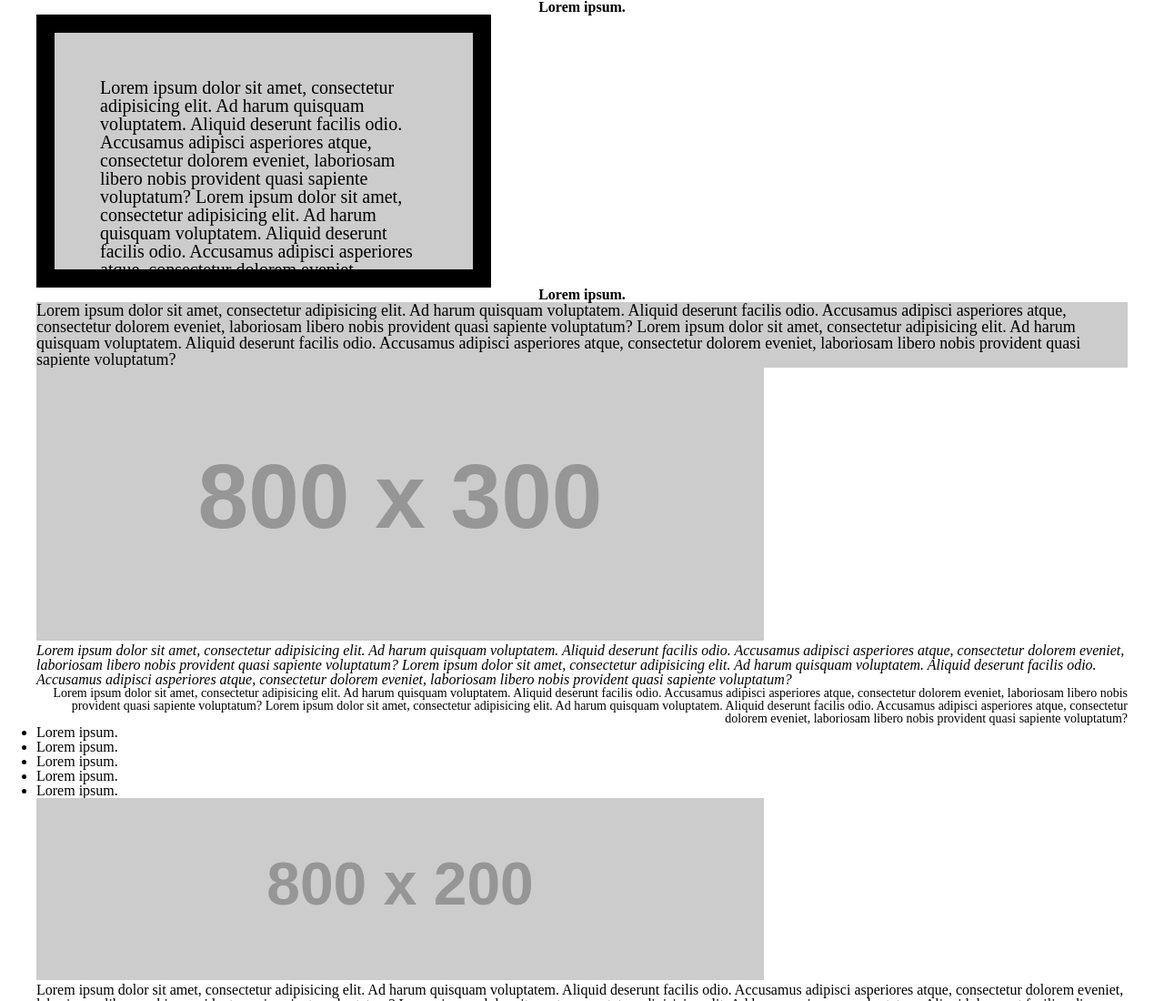
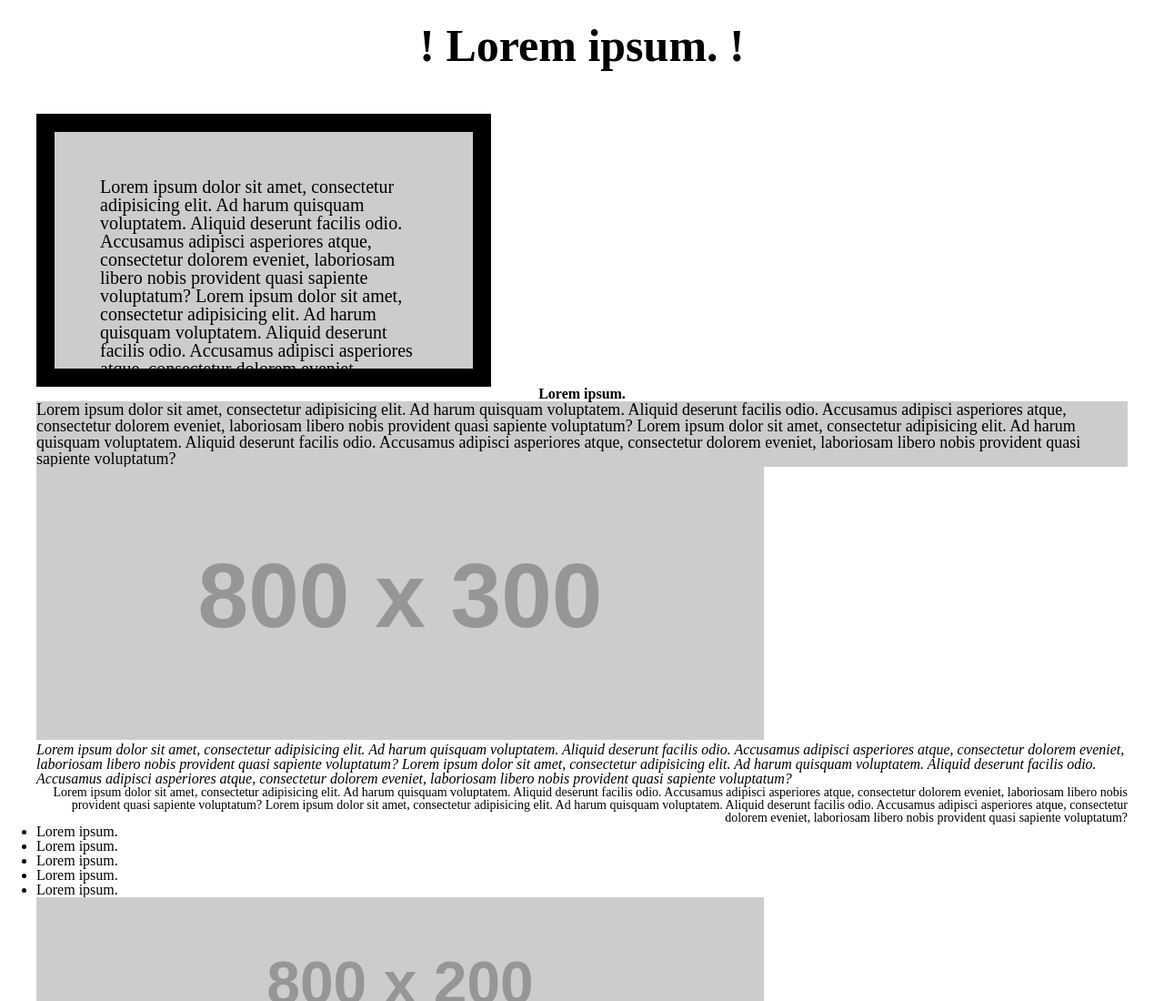
Before and after one commit to AnaKhurs/layout-course, a plain HTML site: page 1/index.html in a window 1280 px wide. Shown: the top 1100 px of the page at 91% size. Drawn offline with Linux system fonts and the light colour scheme; placeholder pictures from the web are drawn by us.

Commit message:
Pseudo-classes and pseudo-elements

```diff
--- a/1/css/style.css
+++ b/1/css/style.css
@@ -11,6 +11,23 @@
     text-align: center;
 }
 
+.title-1{
+    font-size: 50px;
+    margin: 25px 0 50px;
+}
+
+.title-1::before {
+    content: "!";
+}
+
+.title-1::after {
+    content: "!";
+}
+
+.title-1:hover {
+    color: blue;
+}
+
 .text-1{
     font-size: 20px;
     background-color: #ccc;
@@ -22,13 +39,20 @@
     /*overflow: hidden;*/
 }
 
+.text-1:hover{
+    background-color: black;
+    color: white;
+}
+
 .text-2{
     font-size: 18px;
     background-color: #ccc;
 }
+
 .text-3{
     font-style: italic;
 }
+
 .text-4{
     text-align: right;
     font-size: 14px;
```
